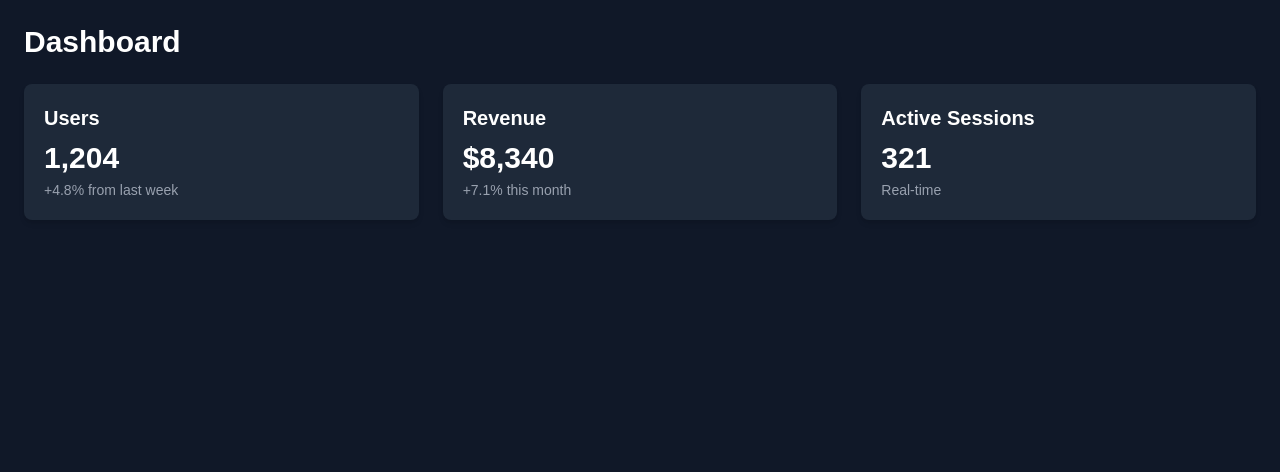
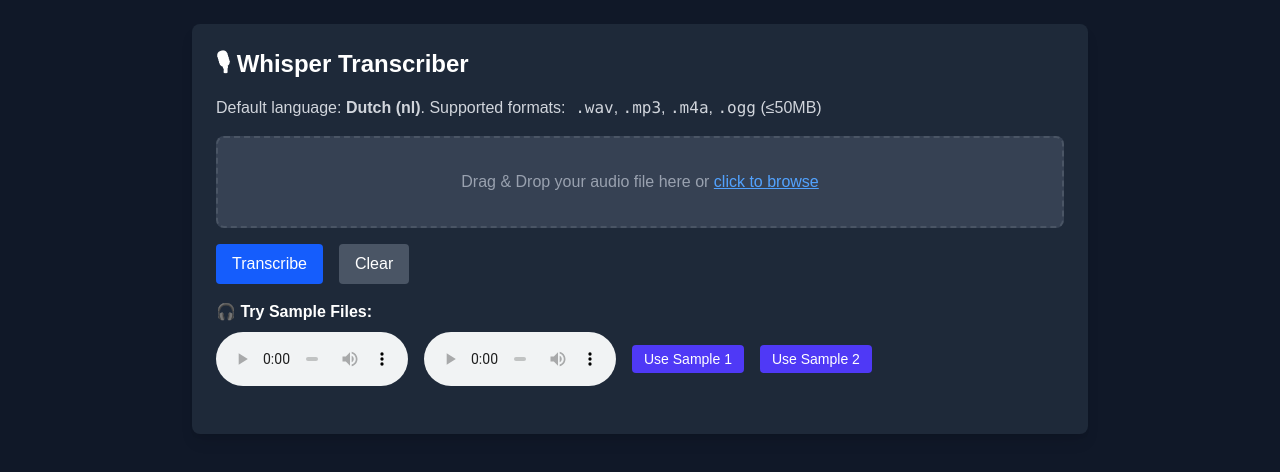
Before and after one commit to sumairirshad/supabase_authentication, a Next.js app: page /dashboard in a window 1280 px wide. Shown: the top 472 px of the page. Built offline with nearby package versions, Linux system fonts and the light colour scheme; no server answers.

Commit message:
add transcribing ui

```diff
--- a/src/app/dashboard/page.tsx
+++ b/src/app/dashboard/page.tsx
@@ -1,31 +1,179 @@
 'use client'
 
+import { useState, useRef } from 'react'
+import { Input } from '../components/ui/input'
+
 export default function Dashboard() {
+  const [file, setFile] = useState<File | null>(null)
+  const [transcript, setTranscript] = useState('')
+  const [loading, setLoading] = useState(false)
+  const [error, setError] = useState('')
+  const dropRef = useRef<HTMLDivElement>(null)
+
+  const handleFileSelect = (selectedFile: File | null) => {
+    if (!selectedFile) return
+    setFile(selectedFile)
+    setTranscript('')
+    setError('')
+  }
+
+  const handleDrop = (e: React.DragEvent<HTMLDivElement>) => {
+    e.preventDefault()
+    const droppedFile = e.dataTransfer.files[0]
+    handleFileSelect(droppedFile)
+    if (dropRef.current) dropRef.current.style.borderColor = '#3b82f6'
+  }
+
+  const handleDragOver = (e: React.DragEvent<HTMLDivElement>) => {
+    e.preventDefault()
+    if (dropRef.current) dropRef.current.style.borderColor = '#3b82f6'
+  }
+
+  const handleDragLeave = () => {
+    if (dropRef.current) dropRef.current.style.borderColor = '#4b5563'
+  }
+
+  const handleUpload = async () => {
+    if (!file) {
+      setError('Please select an audio file first.')
+      return
+    }
+
+    setLoading(true)
+    setTranscript('')
+    setError('')
+
+    try {
+      const formData = new FormData()
+      formData.append('file', file)
+      formData.append('language', 'nl')
+      formData.append('format', 'text')
+      formData.append('prompt', '')
+      formData.append('model', 'gpt-4o-mini-transcribe')
+
+      const res = await fetch('/api/transcribe', {
+        method: 'POST',
+        body: formData,
+      })
+
+      const data = await res.json()
+
+      if (res.ok) {
+        const out =
+          typeof data.result === 'string'
+            ? data.result
+            : data.result?.text ?? JSON.stringify(data.result, null, 2)
+        setTranscript(out)
+      } else {
+        setError(data.error || 'Something went wrong')
+      }
+    } catch (err: any) {
+      setError(err.message || String(err))
+    } finally {
+      setLoading(false)
+    }
+  }
+
   return (
     <div className="min-h-screen bg-gray-900 text-white p-6">
-      <h1 className="text-3xl font-bold mb-6">Dashboard</h1>
+      <div className="max-w-4xl mx-auto bg-gray-800 p-6 rounded-lg shadow-lg">
+        <h1 className="text-2xl font-bold mb-4">🎙 Whisper Transcriber</h1>
+        <p className="mb-4 text-gray-300">
+          Default language: <strong>Dutch (nl)</strong>. Supported formats:
+          <code> .wav</code>, <code>.mp3</code>, <code>.m4a</code>,{' '}
+          <code>.ogg</code> (≤50MB)
+        </p>
 
-      <div className="grid grid-cols-1 sm:grid-cols-2 lg:grid-cols-3 gap-6">
-        {/* Card 1 */}
-        <div className="bg-gray-800 rounded-lg shadow-md p-5">
-          <h2 className="text-xl font-semibold mb-2">Users</h2>
-          <p className="text-3xl font-bold">1,204</p>
-          <p className="text-sm text-gray-400 mt-1">+4.8% from last week</p>
+        <div
+          ref={dropRef}
+          onDrop={handleDrop}
+          onDragOver={handleDragOver}
+          onDragLeave={handleDragLeave}
+          onClick={() => document.getElementById('fileInput')?.click()}
+          className="border-2 border-dashed border-gray-600 hover:border-blue-500 p-8 rounded-lg text-center cursor-pointer transition-colors duration-200 mb-4 bg-gray-700"
+        >
+          {file ? (
+            <p className="text-blue-300 font-medium">📂 {file.name}</p>
+          ) : (
+            <p className="text-gray-400">
+              Drag & Drop your audio file here or <span className="text-blue-400 underline">click to browse</span>
+            </p>
+          )}
         </div>
 
-        {/* Card 2 */}
-        <div className="bg-gray-800 rounded-lg shadow-md p-5">
-          <h2 className="text-xl font-semibold mb-2">Revenue</h2>
-          <p className="text-3xl font-bold">$8,340</p>
-          <p className="text-sm text-gray-400 mt-1">+7.1% this month</p>
+        <Input
+          id="fileInput"
+          type="file"
+          accept=".mp3,.wav,.m4a,.ogg"
+          className="hidden"
+          onChange={(e) => handleFileSelect(e.target.files?.[0] || null)}
+        />
+
+        <div className="flex gap-4 items-center mb-4">
+          <button
+            onClick={handleUpload}
+            disabled={loading}
+            className="bg-blue-600 hover:bg-blue-700 disabled:opacity-50 text-white px-4 py-2 rounded"
+          >
+            {loading ? 'Transcribing...' : 'Transcribe'}
+          </button>
+          <button
+            onClick={() => {
+              setFile(null)
+              setTranscript('')
+              setError('')
+            }}
+            className="bg-gray-600 hover:bg-gray-700 text-white px-4 py-2 rounded"
+          >
+            Clear
+          </button>
         </div>
 
-        {/* Card 3 */}
-        <div className="bg-gray-800 rounded-lg shadow-md p-5">
-          <h2 className="text-xl font-semibold mb-2">Active Sessions</h2>
-          <p className="text-3xl font-bold">321</p>
-          <p className="text-sm text-gray-400 mt-1">Real-time</p>
+        {/* Samples */}
+        <div className="mb-6">
+          <strong className="block mb-2">🎧 Try Sample Files:</strong>
+          <div className="flex flex-wrap gap-4 items-center">
+            <audio controls className="w-48" src="/samples/sample1.wav" />
+            <audio controls className="w-48" src="/samples/sample2.wav" />
+            <button
+              className="bg-indigo-600 hover:bg-indigo-700 text-white px-3 py-1 rounded text-sm"
+              onClick={() =>
+                fetch('/samples/sample1.wav')
+                  .then((r) => r.blob())
+                  .then((b) => {
+                    const f = new File([b], 'sample1.wav')
+                    handleFileSelect(f)
+                  })
+              }
+            >
+              Use Sample 1
+            </button>
+            <button
+              className="bg-indigo-600 hover:bg-indigo-700 text-white px-3 py-1 rounded text-sm"
+              onClick={() =>
+                fetch('/samples/sample2.wav')
+                  .then((r) => r.blob())
+                  .then((b) => {
+                    const f = new File([b], 'sample2.wav')
+                    handleFileSelect(f)
+                  })
+              }
+            >
+              Use Sample 2
+            </button>
+          </div>
         </div>
+
+        {error && <p className="text-red-400 mb-4">{error}</p>}
+
+        {transcript && (
+          <div>
+            <h2 className="text-lg font-semibold mb-2">📝 Transcript</h2>
+            <pre className="bg-gray-700 text-gray-100 p-4 rounded overflow-y-auto max-h-[400px] whitespace-pre-wrap">
+              {transcript}
+            </pre>
+          </div>
+        )}
       </div>
     </div>
   )
```
